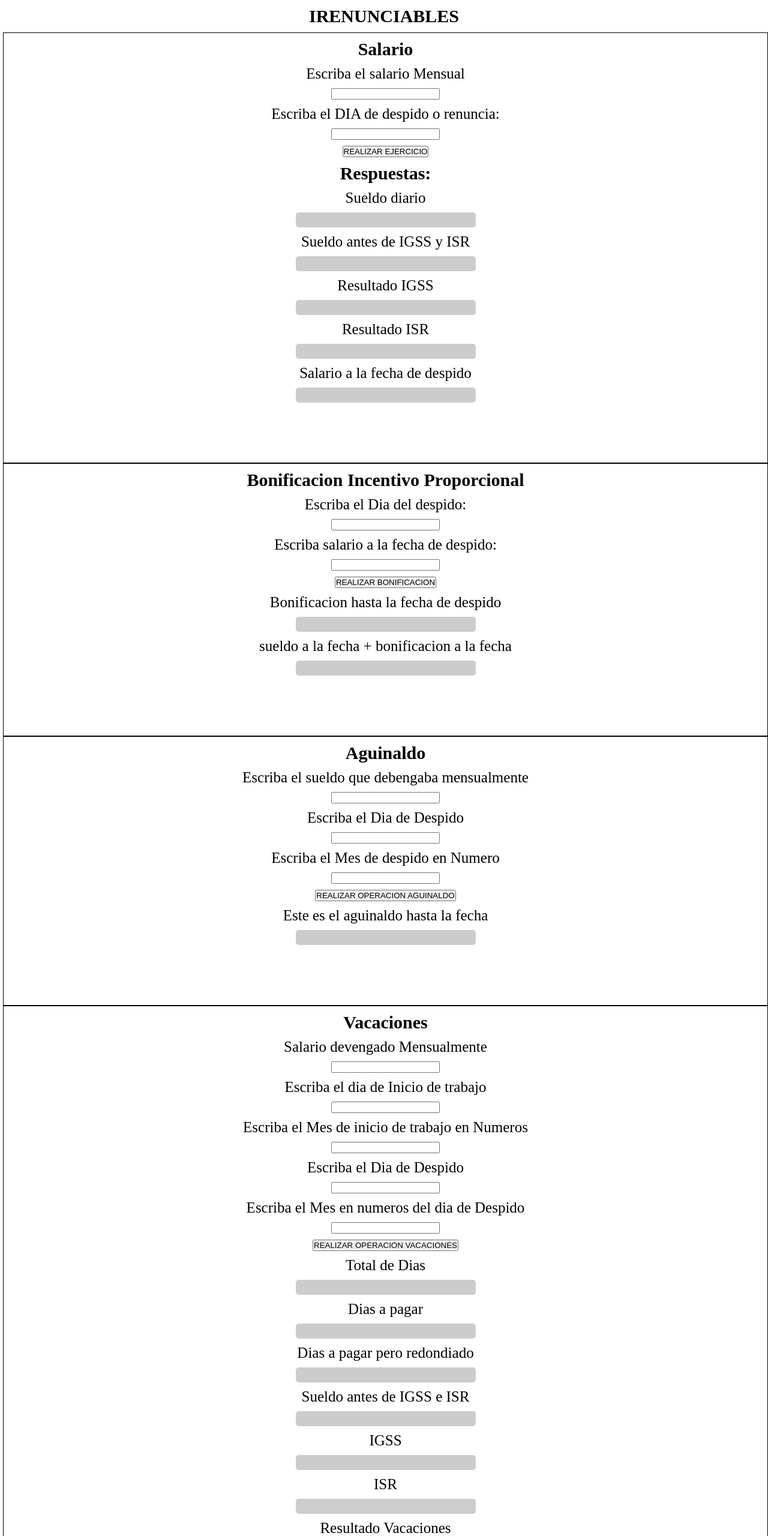
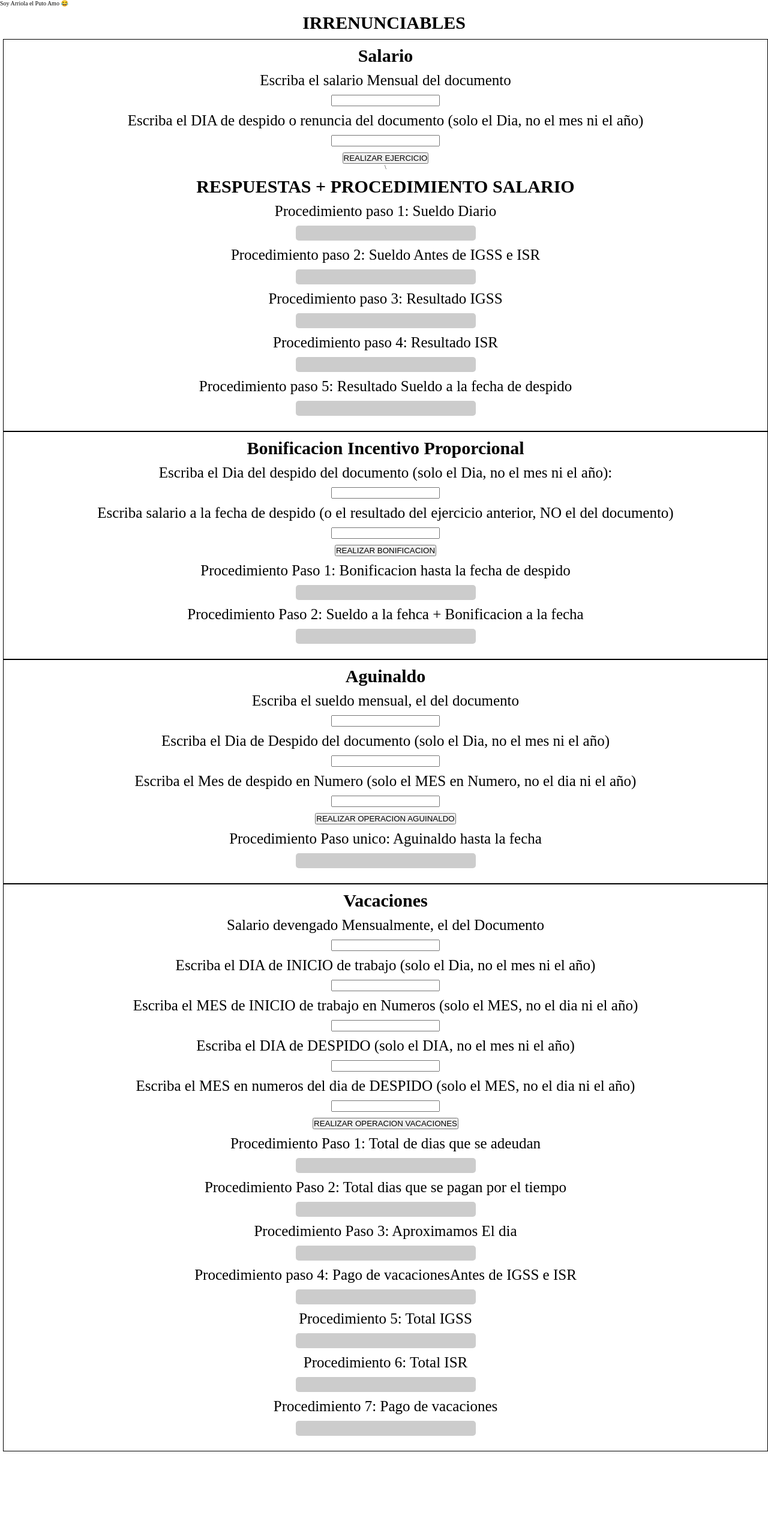
Before and after one commit to Arriola0/sueldoirrenunciables, a plain HTML site: page index.html in a window 1280 px wide. Shown: the top 2560 px of the page at 60% size. After the commit the page ends 2419 px from the top, so only its background shows below. Drawn offline with Linux system fonts and the light colour scheme.

Commit message:
actualizacion Uno

```diff
--- a/index.html
+++ b/index.html
@@ -9,42 +9,46 @@
 </head>
 <body>
 
-
-    <h1 class="tituloA">IRENUNCIABLES</h1>
+<p>Soy Arriola el Puto Amo &#128514</p>
+    <h1 class="tituloA">IRRENUNCIABLES</h1>
 
     <div class="section-salario" id="section-salario">
 
         <h1 class="titulos">Salario</h1>
 
-        <p class="info">Escriba el salario Mensual</p>
+        <p class="info">Escriba el salario Mensual del documento</p>
         <input type="number" id="salarioMensual" >
 
 
-        <p class="info">Escriba el DIA de despido o renuncia:</p>
+        <p class="info">Escriba el DIA de despido o renuncia del documento (solo el Dia, no el mes ni el año)</p>
         <input type="number" id="diaDespido">
 
 
         <input type="button" value="REALIZAR EJERCICIO" id="btnSalario" class="btn">
 
-        <h1 class="titulos">Respuestas:</h1>
 
-        <p class="info">Sueldo diario</p>
-        <div id="respuestaA" class="respuestas"></div>
+            <div class="procedimientoSalario">\
+                <h1 class="titulos">RESPUESTAS + PROCEDIMIENTO SALARIO</h1>
+                <p class="info">Procedimiento paso 1: Sueldo Diario</p>
+                <div id="respuestaProcedimientoSalarioA" class="respuestasProcedimiento"></div>
+
+                <p class="info">Procedimiento paso 2: Sueldo Antes de IGSS e ISR</p>
+                <div id="respuestaProcedimientoSalarioB" class="respuestasProcedimiento"></div>
+
+                <p class="info">Procedimiento paso 3: Resultado IGSS</p>
+                <div id="respuestaProcedimientoSalarioC" class="respuestasProcedimiento"></div>
+
+                <p class="info">Procedimiento paso 4: Resultado ISR</p>
+                <div id="respuestaProcedimientoSalarioD" class="respuestasProcedimiento"></div>
+
+                <p class="info">Procedimiento paso 5: Resultado Sueldo a la fecha de despido</p>
+                <div id="respuestaProcedimientoSalarioE" class="respuestasProcedimiento"></div>
+
+            </div>
 
 
-        <p class="info">Sueldo antes de IGSS y ISR</p>
-        <div id="respuestaB" class="respuestas"></div>
 
 
-        <p class="info">Resultado IGSS</p>
-        <div id="respuestaC" class="respuestas"></div>
-
-        <p class="info">Resultado ISR</p>
-        <div id="respuestaD" class="respuestas"></div>
-
-
-        <p class="info">Salario a la fecha de despido</p>
-        <div id="respuestaE" class="respuestas salarioreal"></div>
 
 
     </div>
@@ -55,23 +59,27 @@
 
 
             <h1 class="titulos">Bonificacion Incentivo Proporcional</h1>
-            <p class="info">Escriba el Dia del despido:</p>
-            <input type="number" id="diaDespidoBonificacion">
 
-            <p class="info">Escriba salario a la fecha de despido:</p>
-            <input type="number" id="sueldoRealEnBonificacion">
+                <p class="info">Escriba el Dia del despido del documento (solo el Dia, no el mes ni el año):</p>
+                <input type="number" id="diaDespidoBonificacion">
 
-            <button id="btnBonificacion" class="btn">REALIZAR BONIFICACION</button>
+                <p class="info">Escriba salario a la fecha de despido (o el resultado del ejercicio anterior, NO el del documento) </p>
+                <input type="number" id="sueldoRealEnBonificacion">
 
-            <p class="info">Bonificacion hasta la fecha de despido</p>
-            <div class="respuestas" id="respuestaBonificacionA"></div>
-
-            <p class="info">sueldo a la fecha + bonificacion a la fecha</p>
-            <div class="respuestas respuestaBonificacionB" id="respuestaBonificacionB"></div>
+                    <button id="btnBonificacion" class="btn">REALIZAR BONIFICACION</button>
 
 
+                    <div class="procedimientoBonificacion">
+                        <p class="info">Procedimiento Paso 1: Bonificacion hasta la fecha de despido</p>
+                        <div id="respuestaProcedimientoBonificacionA" class="respuestasProcedimiento"></div>
+
+                        <p class="info">Procedimiento Paso 2: Sueldo a la fehca + Bonificacion a la fecha</p>
+                        <div id="respuestaProcedimientoBonificacionB" class="respuestasProcedimiento"></div>
+
+                    </div>
 
         </div>
+
 
 
 
@@ -80,23 +88,41 @@
 
             <h1 class="titulos">Aguinaldo</h1>
 
-            <p class="info">Escriba el sueldo que debengaba mensualmente</p>
+            <p class="info">Escriba el sueldo mensual, el del documento</p>
             <input type="number" id="salarioMenusalAguinaldo">
 
-            <p class="info">Escriba el Dia de Despido</p>
+            <p class="info">Escriba el Dia de Despido del documento (solo el Dia, no el mes ni el año)</p>
             <input type="number" id="diaDespidoAguinaldo">
 
-            <p class="info">Escriba el Mes de despido en Numero</p>
+            <p class="info">Escriba el Mes de despido en Numero (solo el MES en Numero, no el dia ni el año)</p>
             <input type="number" id="mesDespido">
 
 
             <button id="btnAguinaldo" class="btn">REALIZAR OPERACION AGUINALDO</button>
 
-            <p class="info">Este es el aguinaldo hasta la fecha</p>
-            <div class="respuestas respuestaAguinaldo" id="respuestaAguinaldo"></div>
+
+                <div class="procedimientoAguinaldo">
+
+                    <p class="info">Procedimiento Paso unico: Aguinaldo hasta la fecha</p>
+                    <div id="respuestaProcedimientoAguinaldo" class="respuestasProcedimiento"></div>
+
+
+                </div>
+
+
+
+
+
+
 
 
         </div>
+
+
+
+
+
+
 
 
 
@@ -106,46 +132,58 @@
             <h1 class="titulos">Vacaciones</h1>
 
 
-            <p class="info">Salario devengado Mensualmente</p>
+            <p class="info">Salario devengado Mensualmente, el del Documento</p>
             <input type="number" id="salarioMensualVacaciones">
 
-            <p class="info">Escriba el dia de Inicio de trabajo</p>
+            <p class="info">Escriba el DIA de INICIO de trabajo (solo el Dia, no el mes ni el año)</p>
             <input type="number" id="diaInicioTrabajoVacaciones">
 
-            <p class="info">Escriba el Mes de inicio de trabajo en Numeros</p>
+            <p class="info">Escriba el MES de INICIO de trabajo en Numeros (solo el MES, no el dia ni el año)</p>
             <input type="number"  id="mesInicioTrabajoVacaciones">
 
-            <p class="info">Escriba el Dia de Despido</p>
+            <p class="info">Escriba el DIA de DESPIDO (solo el DIA, no el mes ni el año)</p>
             <input type="number" id="diaDespidoVacaciones">
 
-            <p class="info">Escriba el Mes en numeros del dia de Despido</p>
+            <p class="info">Escriba el MES en numeros del dia de DESPIDO (solo el MES, no el dia ni el año)</p>
             <input type="number" id="mesDespidoVacaciones">
 
             <button id="btnVacaciones" class="btn">REALIZAR OPERACION VACACIONES</button>
 
-            <p class="info">Total de Dias</p>
-            <div id="respuestaVacacionesA" class="respuestas"></div>
-
-            <p class="info">Dias a pagar</p>
-            <div id="respuestaVacacionesB" class="respuestas"></div>
-
-            <p class="info">Dias a pagar pero redondiado</p>
-            <div id="respuestaVacacionesC" class="respuestas"></div>
 
 
-            <p class="info">Sueldo antes de IGSS e ISR</p>
-            <div id="respuestaVacacionesD" class="respuestas"></div>
+
+            <div class="procedimientoVacaciones">
+
+                <p class="info">Procedimiento Paso 1: Total de dias que se adeudan</p>
+                <div id="respusetaProcedimientoVacacionesA" class="respuestasProcedimiento"></div>
+
+                <p class="info">Procedimiento Paso 2: Total dias que se pagan por el tiempo</p>
+                <div id="respusetaProcedimientoVacacionesB" class="respuestasProcedimiento"></div>
+
+                <p class="info">Procedimiento Paso 3: Aproximamos El dia</p>
+                <div id="respusetaProcedimientoVacacionesC" class="respuestasProcedimiento"></div>
+
+                <p class="info">Procedimiento paso 4: Pago de vacacionesAntes de IGSS e ISR</p>
+                <div id="respusetaProcedimientoVacacionesD" class="respuestasProcedimiento"></div>
+
+                <p class="info">Procedimiento 5: Total IGSS</p>
+                <div id="respusetaProcedimientoVacacionesE" class="respuestasProcedimiento"></div>
+
+                <p class="info">Procedimiento 6: Total ISR</p>
+                <div id="respusetaProcedimientoVacacionesF" class="respuestasProcedimiento"></div>
+
+                <p class="info">Procedimiento 7: Pago de vacaciones</p>
+                <div id="respusetaProcedimientoVacacionesG" class="respuestasProcedimiento"></div>
 
 
-            <p class="info">IGSS</p>
-            <div id="respuestaVacacionesE" class="respuestas"></div>
 
 
-            <p class="info">ISR</p>
-            <div id="respuestaVacacionesF" class="respuestas"></div>
+            </div>
 
-            <p class="info">Resultado Vacaciones</p>
-            <div id="respuestaVacacionesG" class="respuestas respuestaVacacionesE"></div>
+
+
+
+
 
         </div>
 
--- a/style.css
+++ b/style.css
@@ -35,6 +35,20 @@ text-align: center;
     margin-left: auto;
     margin-right: auto;
 }
+.respuestasProcedimiento{
+    width: 300px;
+    height: auto;
+    min-height: 25px;
+    background: #0003;
+    border-radius: 5px;
+    font-size: 2rem;
+    text-align: center;
+    margin-left: auto;
+    margin-right: auto;
+}
+.procedimientoSalario, .procedimientoBonificacion, .procedimientoAguinaldo, .procedimientoVacaciones{
+    padding-bottom: 25px;
+}
 .salarioreal, .respuestaBonificacionB, .respuestaAguinaldo, .respuestaVacacionesE{
     font-weight: bold;
     margin-bottom: 100px;
```
Also changed, not shown: java.js (+76 -33 lines). Lines whose indentation alone changed are shown as unchanged.
